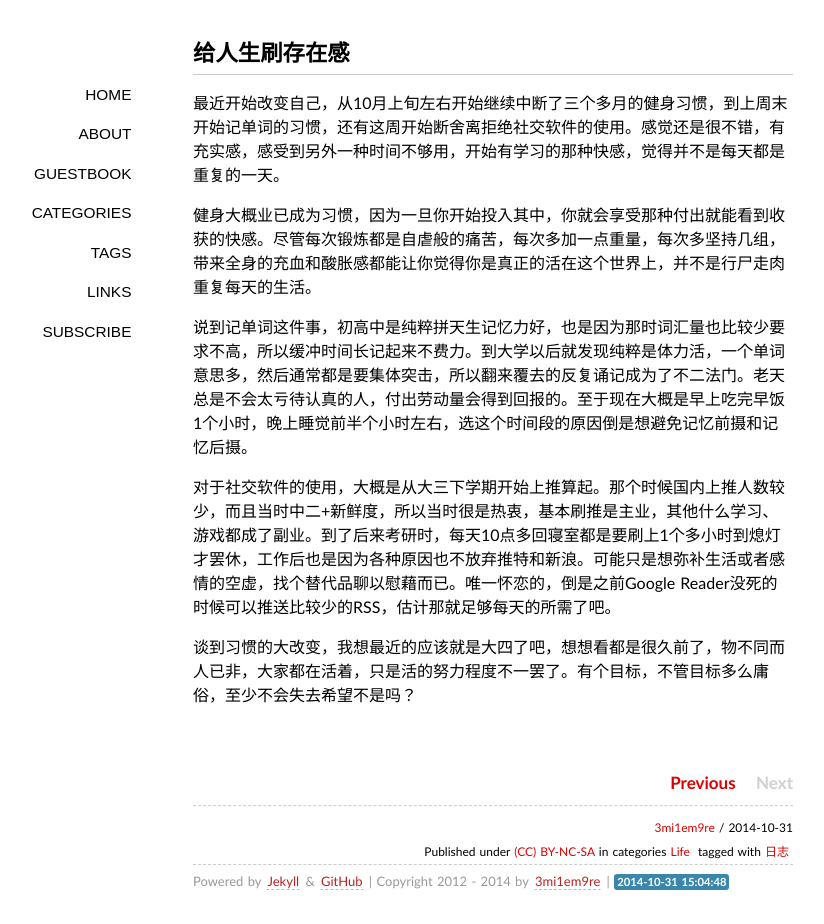
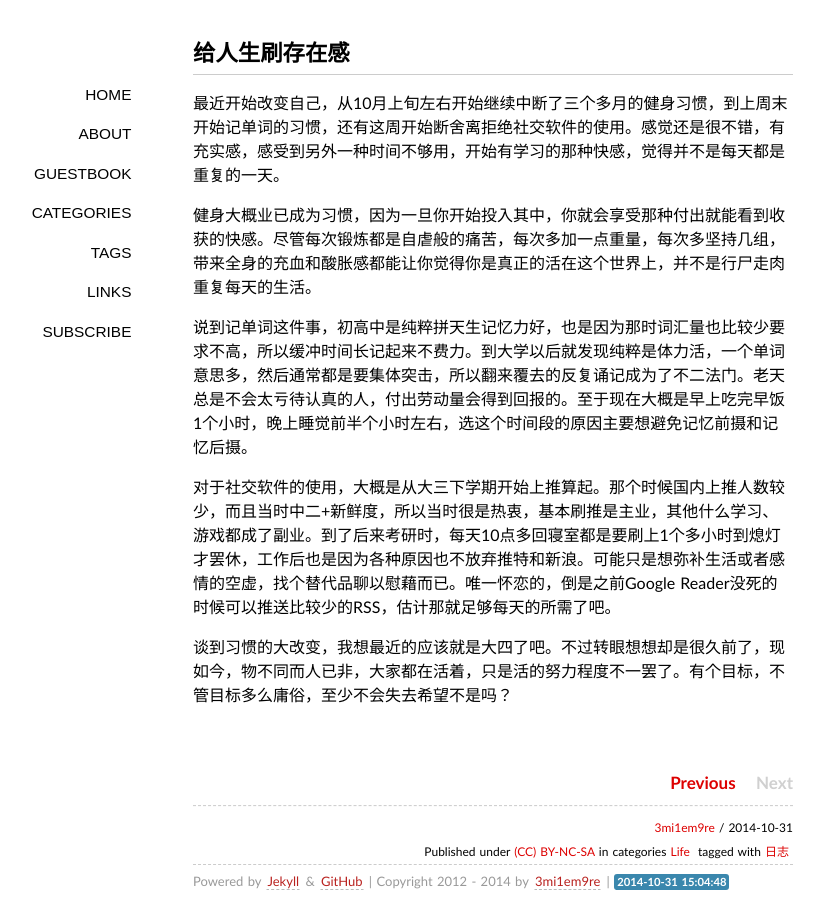
Before and after one commit to smilemare/smilemare.github.io, a Jekyll site: the page built from _posts/2014-10-31-Challenge-Yourself.md, in a window 1280 px wide. Shown: the whole page, without its empty margins (147-971 px from the left). Built offline with Jekyll 4.4.1, drawn with Linux system fonts in a browser that asks for light colours; some web fonts are replaced; Markdown is read by kramdown in place of the engine named in the settings; comment, search, counter and statistics services are not loaded.

Commit message:
Change some words

```diff
--- a/_posts/2014-10-31-Challenge-Yourself.md
+++ b/_posts/2014-10-31-Challenge-Yourself.md
@@ -9,8 +9,8 @@ tags: [日志]
 
 健身大概业已成为习惯，因为一旦你开始投入其中，你就会享受那种付出就能看到收获的快感。尽管每次锻炼都是自虐般的痛苦，每次多加一点重量，每次多坚持几组，带来全身的充血和酸胀感都能让你觉得你是真正的活在这个世界上，并不是行尸走肉重复每天的生活。
 
-说到记单词这件事，初高中是纯粹拼天生记忆力好，也是因为那时词汇量也比较少要求不高，所以缓冲时间长记起来不费力。到大学以后就发现纯粹是体力活，一个单词意思多，然后通常都是要集体突击，所以翻来覆去的反复诵记成为了不二法门。老天总是不会太亏待认真的人，付出劳动量会得到回报的。至于现在大概是早上吃完早饭1个小时，晚上睡觉前半个小时左右，选这个时间段的原因倒是想避免记忆前摄和记忆后摄。
+说到记单词这件事，初高中是纯粹拼天生记忆力好，也是因为那时词汇量也比较少要求不高，所以缓冲时间长记起来不费力。到大学以后就发现纯粹是体力活，一个单词意思多，然后通常都是要集体突击，所以翻来覆去的反复诵记成为了不二法门。老天总是不会太亏待认真的人，付出劳动量会得到回报的。至于现在大概是早上吃完早饭1个小时，晚上睡觉前半个小时左右，选这个时间段的原因主要想避免记忆前摄和记忆后摄。
 
 对于社交软件的使用，大概是从大三下学期开始上推算起。那个时候国内上推人数较少，而且当时中二+新鲜度，所以当时很是热衷，基本刷推是主业，其他什么学习、游戏都成了副业。到了后来考研时，每天10点多回寝室都是要刷上1个多小时到熄灯才罢休，工作后也是因为各种原因也不放弃推特和新浪。可能只是想弥补生活或者感情的空虚，找个替代品聊以慰藉而已。唯一怀恋的，倒是之前Google Reader没死的时候可以推送比较少的RSS，估计那就足够每天的所需了吧。
 
-谈到习惯的大改变，我想最近的应该就是大四了吧，想想看都是很久前了，物不同而人已非，大家都在活着，只是活的努力程度不一罢了。有个目标，不管目标多么庸俗，至少不会失去希望不是吗？
+谈到习惯的大改变，我想最近的应该就是大四了吧。不过转眼想想却是很久前了，现如今，物不同而人已非，大家都在活着，只是活的努力程度不一罢了。有个目标，不管目标多么庸俗，至少不会失去希望不是吗？
```
